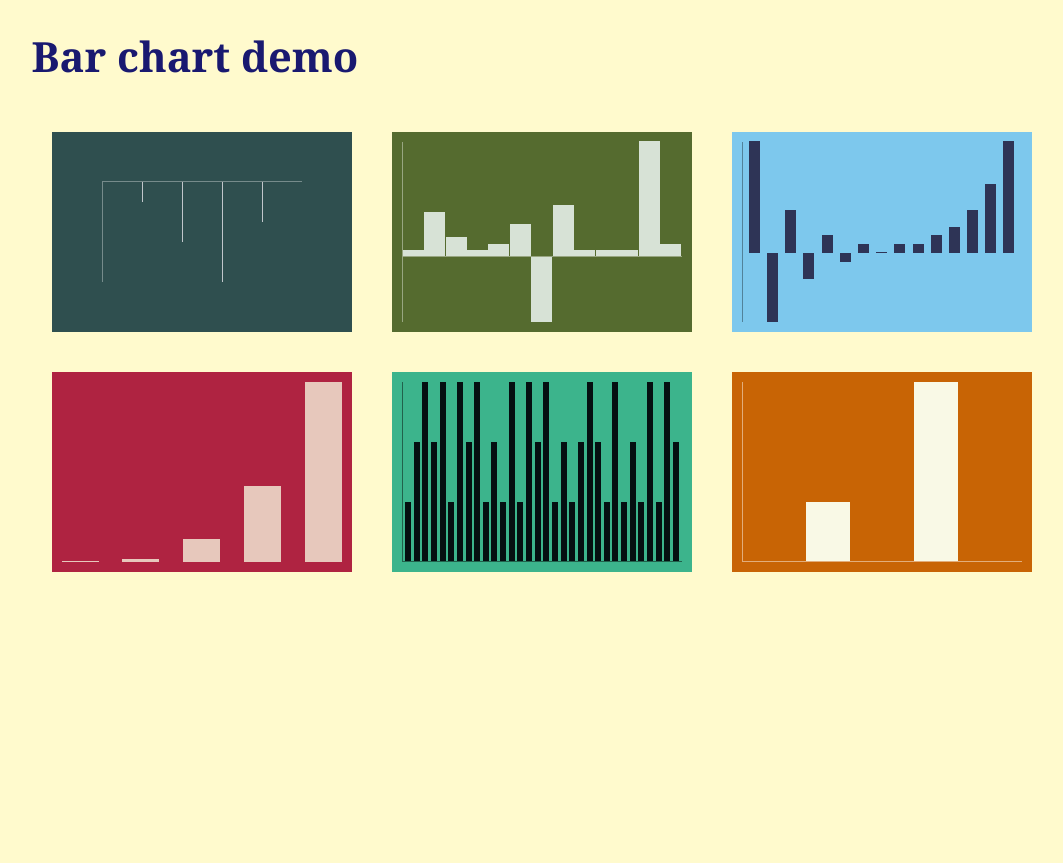
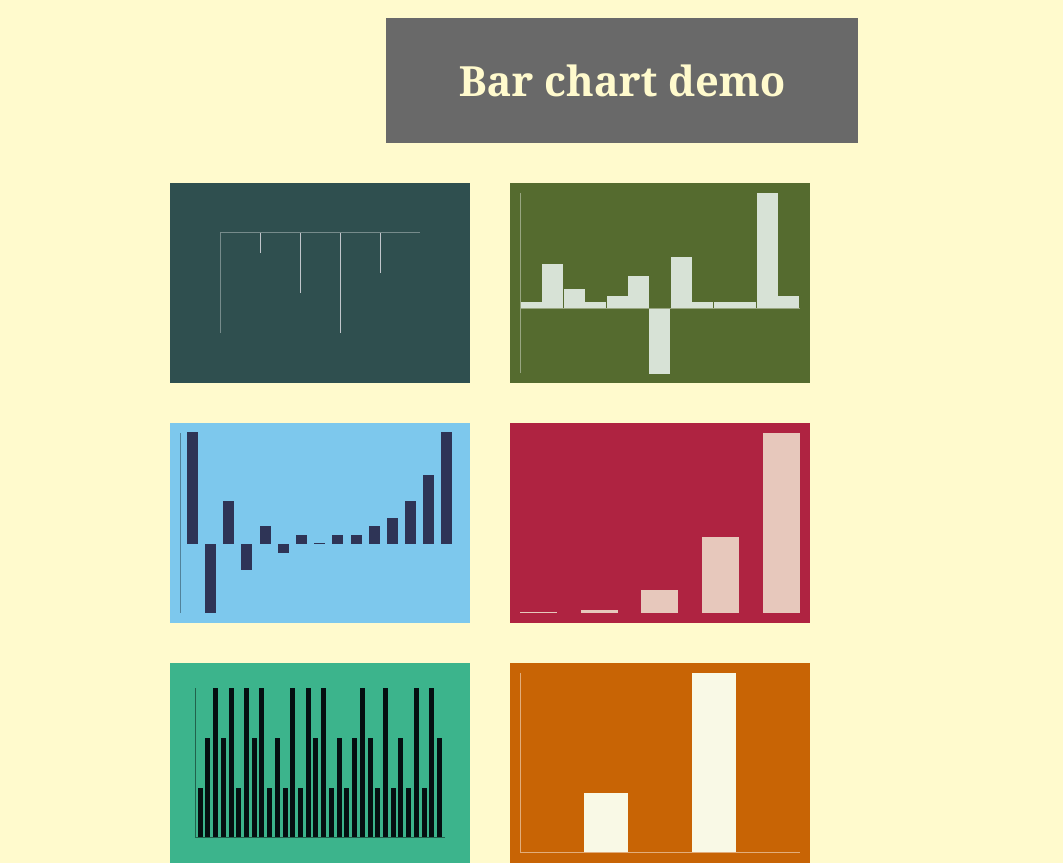
Before and after one commit to TheophileMot/barchart, a website: page index.html in a window 1280 px wide. Shown: the whole page, without its empty margins (18-1081 px from the left). Before the commit the page ends 828 px from the top, so only its background shows below. Drawn offline with Linux system fonts and the light colour scheme.

Commit message:
nicer layout of elements on page

```diff
--- a/barchart.js
+++ b/barchart.js
@@ -8,7 +8,7 @@ $( document ).ready(function() {
 
   drawBarChart([0, 1, 8, 27, 64], {backgroundColour: 'rgb(175, 35, 65)', displayXAxis: false, displayYAxis: false}, '#chart4');
 
-  drawBarChart([1, 2, 3, 2, 3, 1, 3, 2, 3, 1, 2, 1, 3, 1, 3, 2, 3, 1, 2, 1, 2, 3, 2, 1, 3, 1, 2, 1, 3, 1, 3, 2], {backgroundColour: 'rgb(60, 180, 140)'}, '#chart5');
+  drawBarChart([1, 2, 3, 2, 3, 1, 3, 2, 3, 1, 2, 1, 3, 1, 3, 2, 3, 1, 2, 1, 2, 3, 2, 1, 3, 1, 2, 1, 3, 1, 3, 2], {backgroundColour: 'rgb(60, 180, 140)', padding: 25}, '#chart5');
 
   drawBarChart([1, 3], {backgroundColour: 'rgb(200, 100, 5)', barGapRatio: 0.4}, '#chart6');
 });
--- a/index.html
+++ b/index.html
@@ -10,14 +10,17 @@
   <script src="barchart.js"></script>
 </head>
 <body>
-  <h1>Bar chart demo</h1>
-  <span>
+  <div class='container'>
+      <h1>Bar chart demo</h1>
+  </div>
+
+  <div class='container'>
     <span class='barChart' id='chart1' style="position: relative; width:300px; height:200px;"></span>
     <span class='barChart' id='chart2' style="position: relative; width:300px; height:200px;"></span>
     <span class='barChart' id='chart3' style="position: relative; width:300px; height:200px;"></span>
     <span class='barChart' id='chart4' style="position: relative; width:300px; height:200px;"></span>
     <span class='barChart' id='chart5' style="position: relative; width:300px; height:200px;"></span>
     <span class='barChart' id='chart6' style="position: relative; width:300px; height:200px;"></span>
-  </span>
+  </div>
 </body>
 </html>
--- a/main.css
+++ b/main.css
@@ -8,8 +8,26 @@ body {
   color: midnightblue;
 }
 
+h1 {
+  text-align: center;
+  background-color: dimgrey;
+  color: lemonchiffon;
+  width: 50%;
+  line-height: 125px;
+  margin: auto;
+}
+
 .barChart {
   background-color: darkolivegreen;
   margin: 20px;
-  float:left;
+  float: left;
 }
+
+.container {
+  width: 80%;
+  display: block;
+  justify-content: center;
+  align-items: center;
+  padding: 10px;
+  margin: auto;
+}
```
